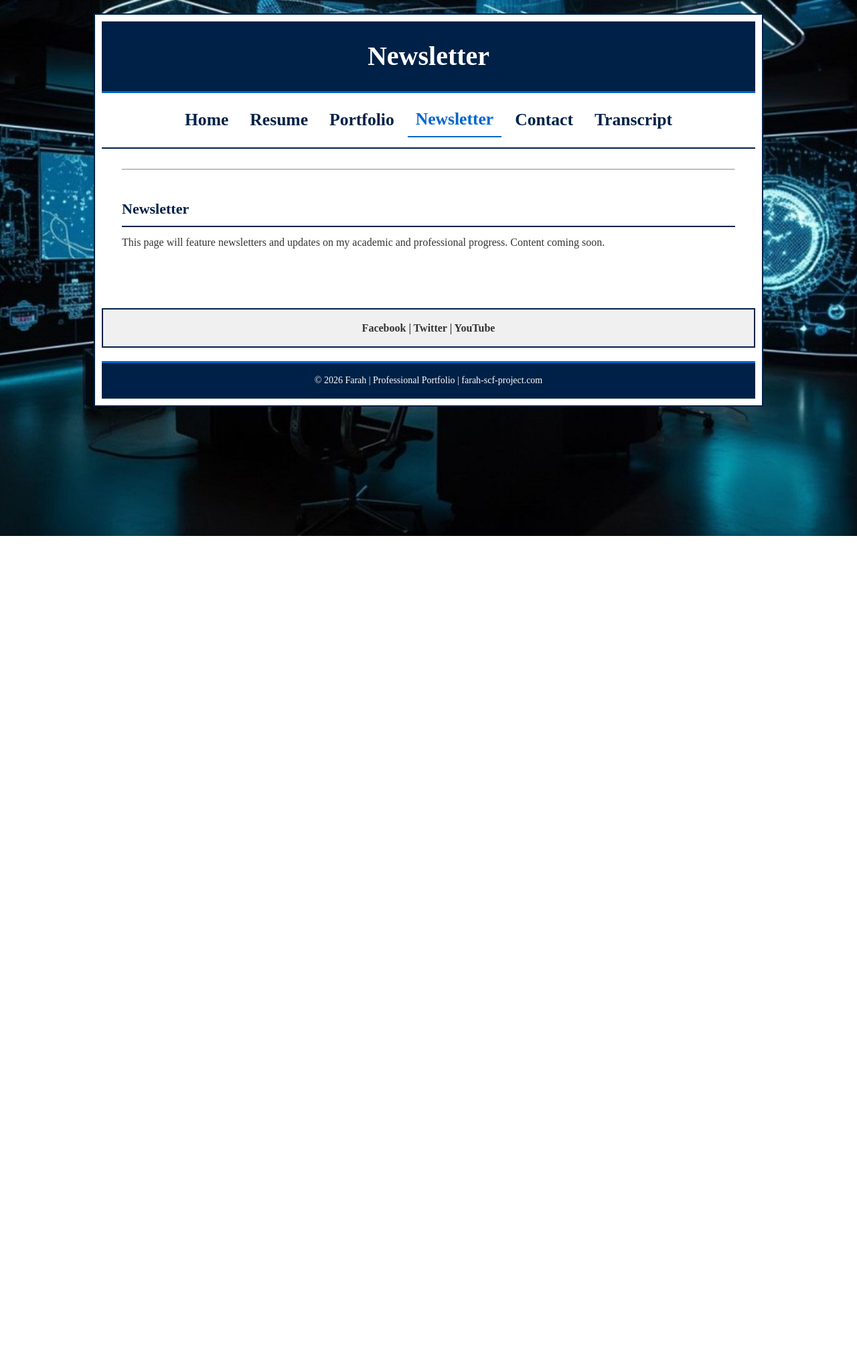
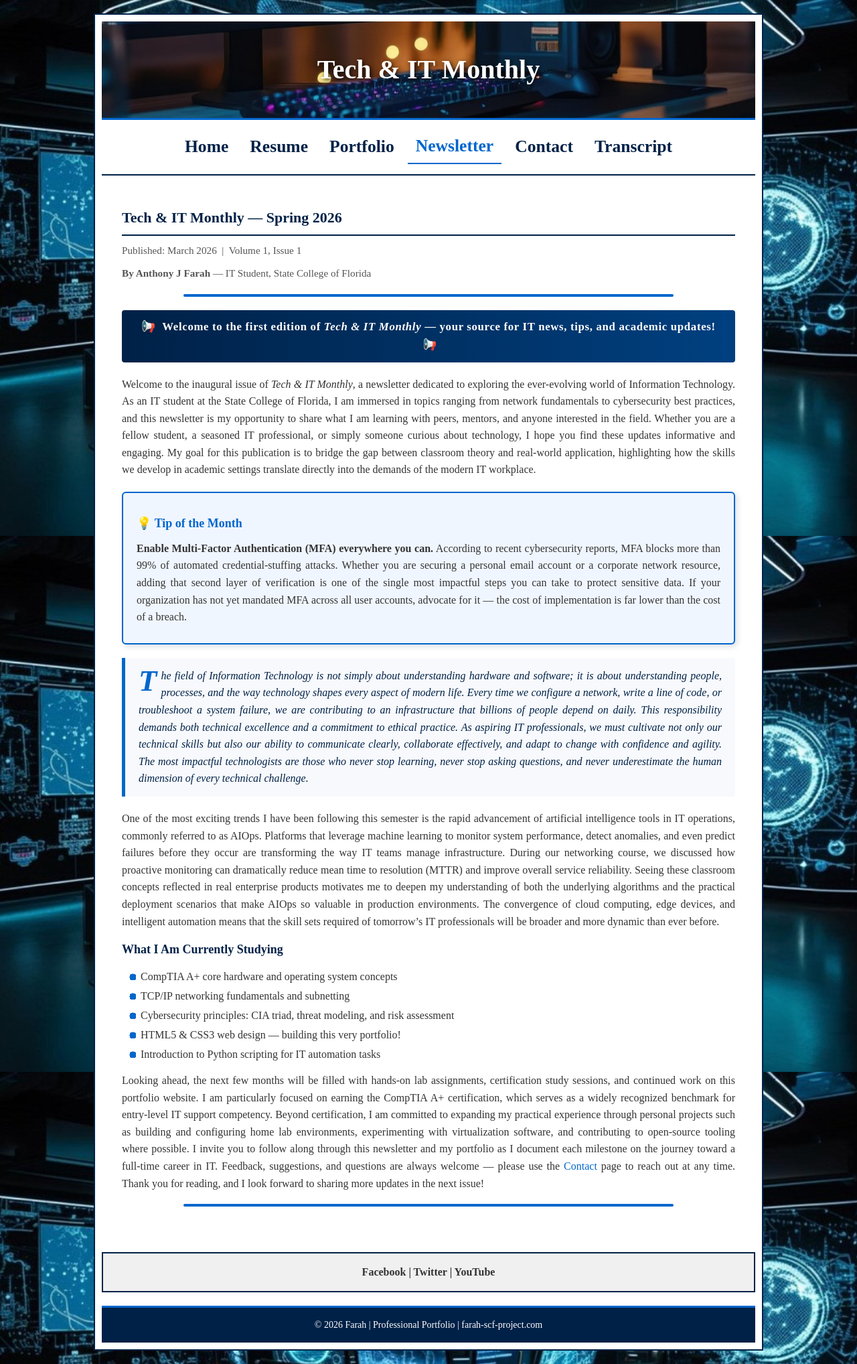
Before and after one commit to Graves217/Farah-SCF-Project-Site, a PHP site: page /newsletter.htm in a window 1280 px wide. Shown: the whole page at 67% size. Before the commit the page ends 800 px from the top, so only its background shows below. Run offline with PHP 8.4, Linux system fonts and the light colour scheme.

Commit message:
Add newsletter page, update CSS and nav selected state, remove inline styles
Co-authored-by: Graves217 <260338615+Graves217@users.noreply.github.com>

```diff
--- a/contact.htm
+++ b/contact.htm
@@ -22,7 +22,7 @@
                     <li><a href="resume.htm">Resume</a></li>
                     <li><a href="portfolio.htm">Portfolio</a></li>
                     <li><a href="newsletter.htm">Newsletter</a></li>
-                    <li><a href="contact.htm" class="active">Contact</a></li>
+                    <li><a href="contact.htm" class="selected">Contact</a></li>
                     <li><a href="transcript.htm">Transcript</a></li>
                 </ul>
             </nav>
--- a/farah-scf.css
+++ b/farah-scf.css
@@ -40,8 +40,11 @@ body {
 /* Header Styles */
 header {
     background-color: var(--primary-color);
+    background-image: url(images/banner.jpg);
+    background-size: cover;
+    background-position: center top;
     color: var(--secondary-color);
-    padding: 20px;
+    padding: 40px 20px;
     text-align: center;
     border-bottom: 3px solid var(--accent-color);
 }
@@ -50,6 +53,7 @@ header h1 {
     font-size: 2.5em;
     margin: 0;
     color: var(--secondary-color);
+    text-shadow: 2px 2px 6px rgba(0, 0, 0, 0.8);
 }
 
 /* Navigation Styles */
@@ -89,7 +93,8 @@ nav ul li a:hover {
     text-decoration: none;
 }
 
-nav ul li a.active {
+nav ul li a.active,
+nav ul li a.selected {
     color: var(--accent-color);
     border-bottom: 2px solid var(--accent-color);
 }
@@ -488,3 +493,103 @@ img {
         flex: 1 1 100%;
     }
 }
+
+/* ========================================================
+   Profile & LinkedIn Icon Classes (replaces inline styles)
+   ======================================================== */
+.profile-img {
+    float: right;
+    margin: 10px;
+    width: 180px;
+    border-radius: 8px;
+}
+
+.linkedin-icon {
+    border: 0;
+    float: right;
+    margin: 10px;
+    width: 50px;
+}
+
+/* ========================================================
+   Newsletter Styles
+   ======================================================== */
+
+/* Full-justify paragraphs in main content */
+main p {
+    text-align: justify;
+}
+
+/* Newsletter meta line (date / byline) */
+.newsletter-meta {
+    color: #555;
+    font-size: 0.95em;
+    margin-bottom: 6px;
+}
+
+/* Styled HR for newsletter */
+hr.newsletter-divider {
+    border: none;
+    border-top: 4px solid var(--accent-color);
+    width: 80%;
+    margin: 18px auto;
+    border-radius: 4px;
+}
+
+/* Infobar: inverse-color announcement banner */
+.infobar {
+    background: linear-gradient(90deg, var(--primary-color) 0%, #004080 100%);
+    color: var(--secondary-color);
+    padding: 12px 20px;
+    margin: 20px 0;
+    border-radius: 4px;
+    font-weight: bold;
+    font-size: 1.05em;
+    letter-spacing: 0.04em;
+    text-align: center;
+}
+
+/* .box callout area */
+.box {
+    border: 2px solid var(--accent-color);
+    border-radius: 6px;
+    padding: 16px 20px;
+    margin: 20px 0;
+    background-color: #f0f6ff;
+    box-shadow: 3px 3px 8px rgba(0, 33, 71, 0.15);
+}
+
+.box h3 {
+    color: var(--accent-color);
+    margin-bottom: 8px;
+}
+
+/* Blockquote styles */
+blockquote {
+    border-left: 5px solid var(--accent-color);
+    margin: 20px 0;
+    padding: 14px 20px;
+    background-color: #f7f9fc;
+    font-style: italic;
+    color: var(--primary-color);
+    text-align: justify;
+    border-radius: 0 4px 4px 0;
+}
+
+blockquote:first-letter {
+    font-size: 2.8em;
+    font-weight: bold;
+    color: var(--accent-color);
+    float: left;
+    line-height: 0.75;
+    margin-right: 6px;
+    margin-top: 4px;
+}
+
+/* Newsletter image-bullet list */
+.newsletter-list {
+    list-style-image: url(images/recommend-bullet.png);
+    padding-left: 28px;
+    margin: 14px 0;
+    line-height: 1.8;
+}
--- a/index.html
+++ b/index.html
@@ -18,7 +18,7 @@
 
             <nav>
                 <ul>
-                    <li><a href="index.html" class="active">Home</a></li>
+                    <li><a href="index.html" class="selected">Home</a></li>
                     <li><a href="resume.htm">Resume</a></li>
                     <li><a href="portfolio.htm">Portfolio</a></li>
                     <li><a href="newsletter.htm">Newsletter</a></li>
@@ -38,7 +38,7 @@
                     <!-- PROFILE IMAGE -->
                     <img src="images/profile.jpg"
                          alt="Photo of Farah"
-                         style="float:right; margin:10px; width:180px; border-radius:8px;">
+                         class="profile-img">
 
                     <p>
                         My name is <b>Anthony J Farah</b>, and I am currently studying Information Technology at
@@ -77,7 +77,7 @@
 
                     <p>
                         <a href="https://www.linkedin.com/in/anthony-farah-a54164153/">
-                            <img src="images/linkedin.png" alt="LinkedIn Profile" style="border:0px; float:right; margin:10px; width: 50px;">
+                            <img src="images/linkedin.png" alt="LinkedIn Profile" class="linkedin-icon">
                         </a>
                         Contact Me:<br>
                         Email: <a href="mailto:a.farah2178@yahoo.com">a.farah2178@yahoo.com</a><br>
--- a/newsletter.htm
+++ b/newsletter.htm
@@ -3,7 +3,7 @@
     <head>
         <meta charset="UTF-8">
         <meta name="viewport" content="width=device-width, initial-scale=1.0">
-        <meta name="description" content="Anthony J Farah - Newsletter and Updates">
+        <meta name="description" content="Anthony J Farah - IT Newsletter: Tech Tips, Academic Updates, and Industry News">
         <title>Newsletter - Anthony J Farah</title>
         <link href="farah-scf.css" rel="stylesheet" type="text/css">
     </head>
@@ -13,7 +13,7 @@
         <div id="wrapper"> <!-- open wrapper -->
 
             <header>
-                <h1>Newsletter</h1>
+                <h1>Tech &amp; IT Monthly</h1>
             </header>
 
             <nav>
@@ -21,7 +21,7 @@
                     <li><a href="index.html">Home</a></li>
                     <li><a href="resume.htm">Resume</a></li>
                     <li><a href="portfolio.htm">Portfolio</a></li>
-                    <li><a href="newsletter.htm" class="active">Newsletter</a></li>
+                    <li><a href="newsletter.htm" class="selected">Newsletter</a></li>
                     <li><a href="contact.htm">Contact</a></li>
                     <li><a href="transcript.htm">Transcript</a></li>
                 </ul>
@@ -29,15 +29,86 @@
 
             <main>
 
-                <hr>
+                <h2>Tech &amp; IT Monthly &mdash; Spring 2026</h2>
+                <p class="newsletter-meta">Published: March 2026 &nbsp;|&nbsp; Volume 1, Issue 1</p>
+                <p class="newsletter-meta"><strong>By Anthony J Farah</strong> &mdash; IT Student, State College of Florida</p>
 
-                <section id="newsletter">
+                <hr class="newsletter-divider">
 
-                    <h2>Newsletter</h2>
+                <!-- Infobar: inverse-color announcement banner -->
+                <div class="infobar">
+                    &#128226;&nbsp; Welcome to the first edition of <em>Tech &amp; IT Monthly</em> &mdash; your source for IT news, tips, and academic updates! &nbsp;&#128226;
+                </div>
 
-                    <p>This page will feature newsletters and updates on my academic and professional progress. Content coming soon.</p>
+                <!-- Opening paragraph -->
+                <p>
+                    <!-- TODO: Replace this placeholder with your own college-level introduction paragraph. -->
+                    Welcome to the inaugural issue of <em>Tech &amp; IT Monthly</em>, a newsletter dedicated to exploring the ever-evolving world of Information Technology.
+                    As an IT student at the State College of Florida, I am immersed in topics ranging from network fundamentals to cybersecurity best practices, and this newsletter is
+                    my opportunity to share what I am learning with peers, mentors, and anyone interested in the field.
+                    Whether you are a fellow student, a seasoned IT professional, or simply someone curious about technology, I hope you find these updates informative and engaging.
+                    My goal for this publication is to bridge the gap between classroom theory and real-world application, highlighting how the skills we develop in academic settings
+                    translate directly into the demands of the modern IT workplace.
+                </p>
 
-                </section>
+                <!-- .box callout area -->
+                <div class="box">
+                    <h3>&#128161; Tip of the Month</h3>
+                    <p>
+                        <!-- TODO: Replace with your own tech tip. -->
+                        <strong>Enable Multi-Factor Authentication (MFA) everywhere you can.</strong>
+                        According to recent cybersecurity reports, MFA blocks more than 99% of automated credential-stuffing attacks.
+                        Whether you are securing a personal email account or a corporate network resource, adding that second layer of verification is one of the single most impactful
+                        steps you can take to protect sensitive data.
+                        If your organization has not yet mandated MFA across all user accounts, advocate for it &mdash; the cost of implementation is far lower than the cost of a breach.
+                    </p>
+                </div>
+
+                <!-- Blockquote (no <p> tags inside; uses blockquote:first-letter via CSS) -->
+                <blockquote>
+                    <!-- TODO: Replace with a relevant quote or your own extended commentary. -->
+                    The field of Information Technology is not simply about understanding hardware and software; it is about understanding people, processes, and the way technology
+                    shapes every aspect of modern life. Every time we configure a network, write a line of code, or troubleshoot a system failure, we are contributing to an infrastructure
+                    that billions of people depend on daily. This responsibility demands both technical excellence and a commitment to ethical practice. As aspiring IT professionals,
+                    we must cultivate not only our technical skills but also our ability to communicate clearly, collaborate effectively, and adapt to change with confidence and agility.
+                    The most impactful technologists are those who never stop learning, never stop asking questions, and never underestimate the human dimension of every technical challenge.
+                </blockquote>
+
+                <!-- Second paragraph -->
+                <p>
+                    <!-- TODO: Replace with your own second paragraph about an IT topic of your choice. -->
+                    One of the most exciting trends I have been following this semester is the rapid advancement of artificial intelligence tools in IT operations, commonly referred to as
+                    AIOps. Platforms that leverage machine learning to monitor system performance, detect anomalies, and even predict failures before they occur are transforming the way
+                    IT teams manage infrastructure. During our networking course, we discussed how proactive monitoring can dramatically reduce mean time to resolution (MTTR) and improve
+                    overall service reliability. Seeing these classroom concepts reflected in real enterprise products motivates me to deepen my understanding of both the underlying
+                    algorithms and the practical deployment scenarios that make AIOps so valuable in production environments.
+                    The convergence of cloud computing, edge devices, and intelligent automation means that the skill sets required of tomorrow&rsquo;s IT professionals will be broader
+                    and more dynamic than ever before.
+                </p>
+
+                <!-- Image-bullet list using recommend-bullet.png -->
+                <h3>What I Am Currently Studying</h3>
+                <ul class="newsletter-list">
+                    <li>CompTIA A+ core hardware and operating system concepts</li>
+                    <li>TCP/IP networking fundamentals and subnetting</li>
+                    <li>Cybersecurity principles: CIA triad, threat modeling, and risk assessment</li>
+                    <li>HTML5 &amp; CSS3 web design &mdash; building this very portfolio!</li>
+                    <li>Introduction to Python scripting for IT automation tasks</li>
+                </ul>
+
+                <!-- Third paragraph -->
+                <p>
+                    <!-- TODO: Replace with your own closing paragraph. -->
+                    Looking ahead, the next few months will be filled with hands-on lab assignments, certification study sessions, and continued work on this portfolio website.
+                    I am particularly focused on earning the CompTIA A+ certification, which serves as a widely recognized benchmark for entry-level IT support competency.
+                    Beyond certification, I am committed to expanding my practical experience through personal projects such as building and configuring home lab environments,
+                    experimenting with virtualization software, and contributing to open-source tooling where possible.
+                    I invite you to follow along through this newsletter and my portfolio as I document each milestone on the journey toward a full-time career in IT.
+                    Feedback, suggestions, and questions are always welcome &mdash; please use the <a href="contact.htm">Contact</a> page to reach out at any time.
+                    Thank you for reading, and I look forward to sharing more updates in the next issue!
+                </p>
+
+                <hr class="newsletter-divider">
 
             </main>
 
--- a/portfolio.htm
+++ b/portfolio.htm
@@ -20,7 +20,7 @@
                 <ul>
                     <li><a href="index.html">Home</a></li>
                     <li><a href="resume.htm">Resume</a></li>
-                    <li><a href="portfolio.htm" class="active">Portfolio</a></li>
+                    <li><a href="portfolio.htm" class="selected">Portfolio</a></li>
                     <li><a href="newsletter.htm">Newsletter</a></li>
                     <li><a href="contact.htm">Contact</a></li>
                     <li><a href="transcript.htm">Transcript</a></li>
--- a/resume.htm
+++ b/resume.htm
@@ -19,7 +19,7 @@
             <nav>
                 <ul>
                     <li><a href="index.html">Home</a></li>
-                    <li><a href="resume.htm" class="active">Resume</a></li>
+                    <li><a href="resume.htm" class="selected">Resume</a></li>
                     <li><a href="portfolio.htm">Portfolio</a></li>
                     <li><a href="newsletter.htm">Newsletter</a></li>
                     <li><a href="contact.htm">Contact</a></li>
--- a/transcript.htm
+++ b/transcript.htm
@@ -23,7 +23,7 @@
                     <li><a href="portfolio.htm">Portfolio</a></li>
                     <li><a href="newsletter.htm">Newsletter</a></li>
                     <li><a href="contact.htm">Contact</a></li>
-                    <li><a href="transcript.htm" class="active">Transcript</a></li>
+                    <li><a href="transcript.htm" class="selected">Transcript</a></li>
                 </ul>
             </nav>
 
```
